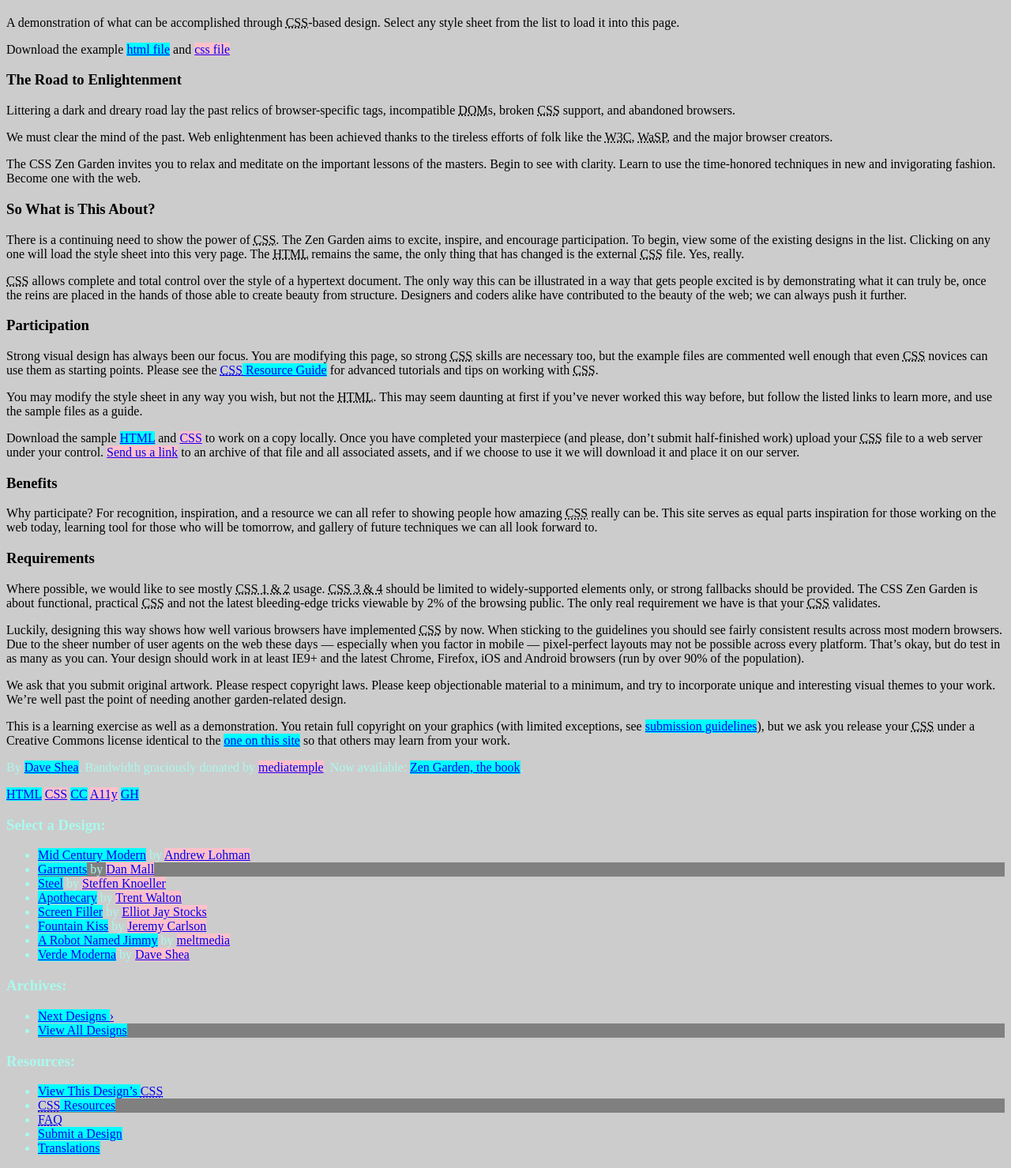
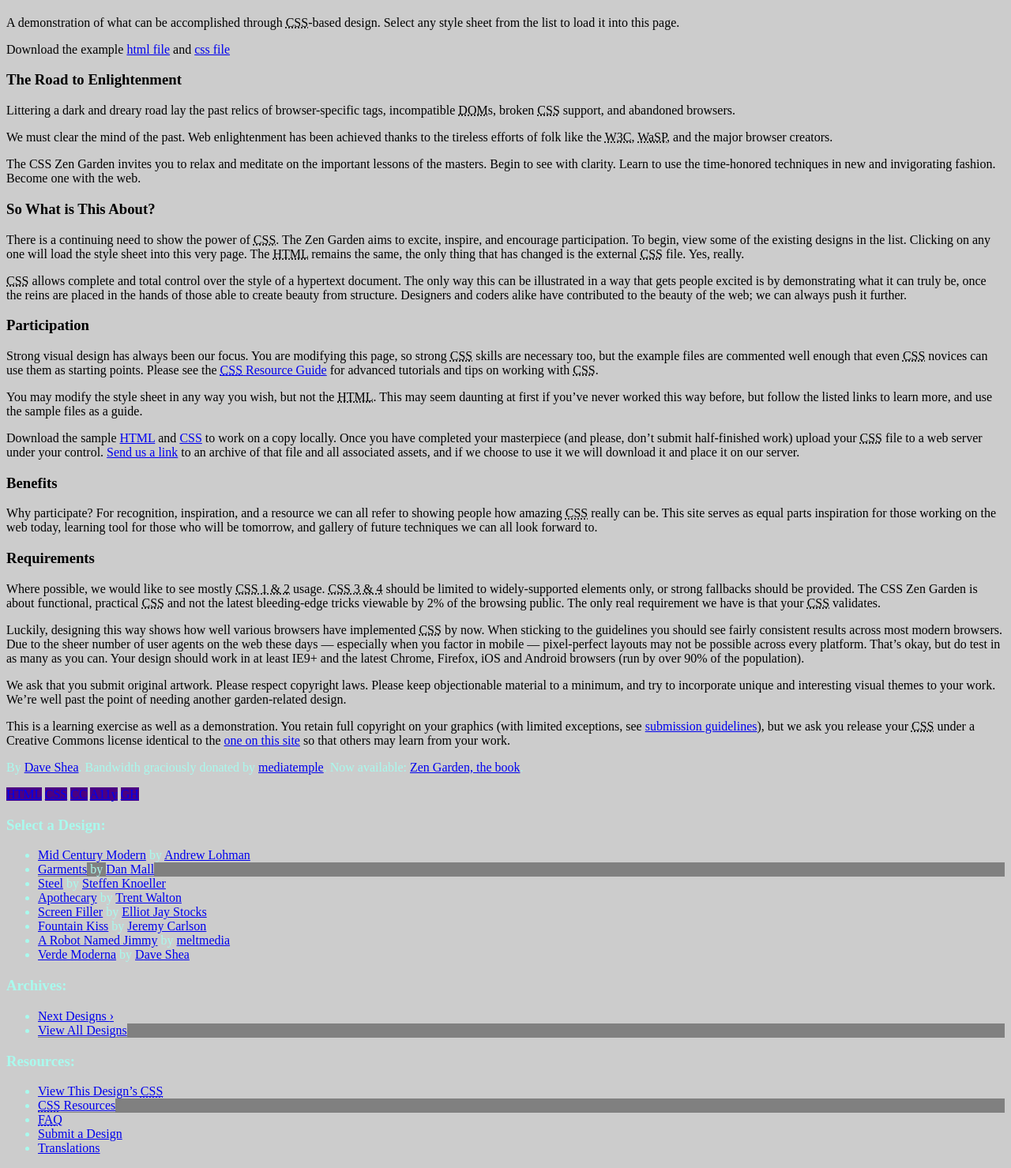
Before and after one commit to pondit/FTFL01-ITS-Laravel, a PHP site: page / in a window 1280 px wide. Shown: the part 94-1573 px from the top of the page at 79% size. Run offline with PHP 8.4, Linux system fonts and the light colour scheme.

Commit message:
Introducing combinators

```diff
--- a/ITS_2014000119_Zahidul_Hasan/Practices/CSS3 Practices/Zengarden Design Practice/css/selector_example.css
+++ b/ITS_2014000119_Zahidul_Hasan/Practices/CSS3 Practices/Zengarden Design Practice/css/selector_example.css
@@ -37,14 +37,21 @@ background-color: grey;
 
 /* odd child background color cyan */
 
-a:nth-child(2n+1){
+/*a:nth-child(2n+1){
 
 	background-color: cyan;
-}
+} */
 
 /* even child background color cyan */
 
-a:nth-child(2n){
+/*a:nth-child(2n){
 
 	background-color: pink;
+}*/
+
+/* select all the a that are child of footer */
+
+footer a{
+
+	background-color: indigo;
 }
```
